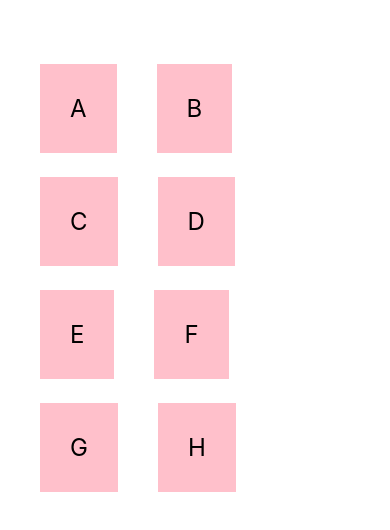
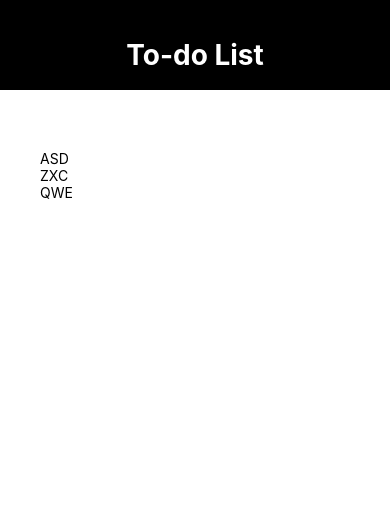
Before and after one commit to Sahil1109/nativeapp, a React Native app: screen / in a window 390 px wide. Shown: the top 530 px of the page. Built offline with nearby package versions, Linux system fonts and the light colour scheme.

Commit message:
After Lec9

```diff
--- a/App.js
+++ b/App.js
@@ -1,36 +1,26 @@
 import React,{useState} from 'react';
-import { StyleSheet, View,Text, FlatList, TouchableOpacity} from 'react-native';
-
+import { StyleSheet, View, FlatList, Text,} from 'react-native';
+import Header from './components/header'
 export default function App() {
-  const [people, setPeople]=useState([
-    {name: 'A', key:'1'},
-    {name: 'B', key:'2'},
-    {name: 'C', key:'3'},
-    {name: 'D', key:'4'},
-    {name: 'E', key:'5'},
-    {name: 'F', key:'6'},
-    {name: 'G', key:'7'},
-    {name: 'H', key:'8'},
+  const [todos, setTodos]=useState([
+    {text: 'ASD', key:'1'},
+    {text: 'ZXC', key:'2'},
+    {text: 'QWE', key:'3'}
   ]);
-
-  const pressHandler =(key)=>{
-    console.log(key);
-    setPeople((prevPeople)=>{
-      return prevPeople.filter(person =>person.key!=key)
-    })
-  }
 
   return (
     <View style={styles.container}>
-      <FlatList
-      numColumns={2}
-      data={people}
-      renderItem={({ item})=>(
-        <TouchableOpacity onPress={()=>pressHandler(item.key)}>
-          <Text style={styles.item}>{item.name}</Text>
-          </TouchableOpacity>
-      )}
-      />
+      <Header/>
+      <View style={styles.content}>
+        {/* To form */}
+        <View style={styles.list}>
+          <FlatList
+            data={todos}
+            renderItem={({item})=>(
+            <Text>{item.text}</Text>
+            )}/>
+        </View>
+      </View>
     </View>
   );
 }
@@ -39,14 +29,11 @@ const styles = StyleSheet.create({
   container: {
     flex: 1,
     backgroundColor: '#fff',
-    paddingTop:40,
-    paddingHorizontal:20,
   },
-  item:{
-    marginTop: 24,
-    padding: 30,
-    backgroundColor: 'pink',
-    fontSize: 24,
-    marginHorizontal: 20,
+  content:{
+    padding:40,
+  },
+  list:{
+    marginTop: 20,
   },
 });
--- /dev/null
+++ b/components/header.js
@@ -0,0 +1,23 @@
+import React from 'react';
+import { StyleSheet, View, Text} from 'react-native';
+
+export default function Header(){
+    return(
+        <View style={styles.header}>
+            <Text style={styles.title}>To-do List</Text>
+        </View>
+    )
+}
+const styles = StyleSheet.create({
+    header: {
+        height: 90,
+        paddingTop: 38,
+        backgroundColor:'black',
+    },
+    title:{
+        color: 'white',
+        fontSize: 28,
+        fontWeight: "bold",
+        textAlign: "center",
+    }
+  });
```
